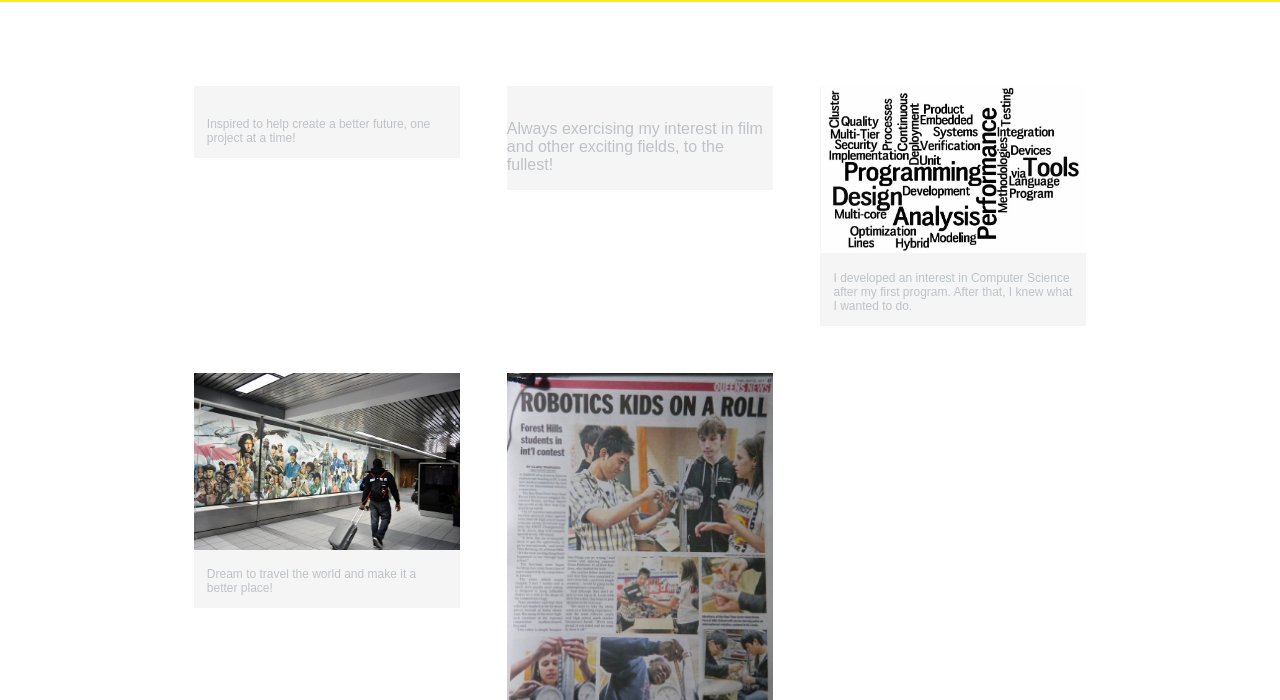
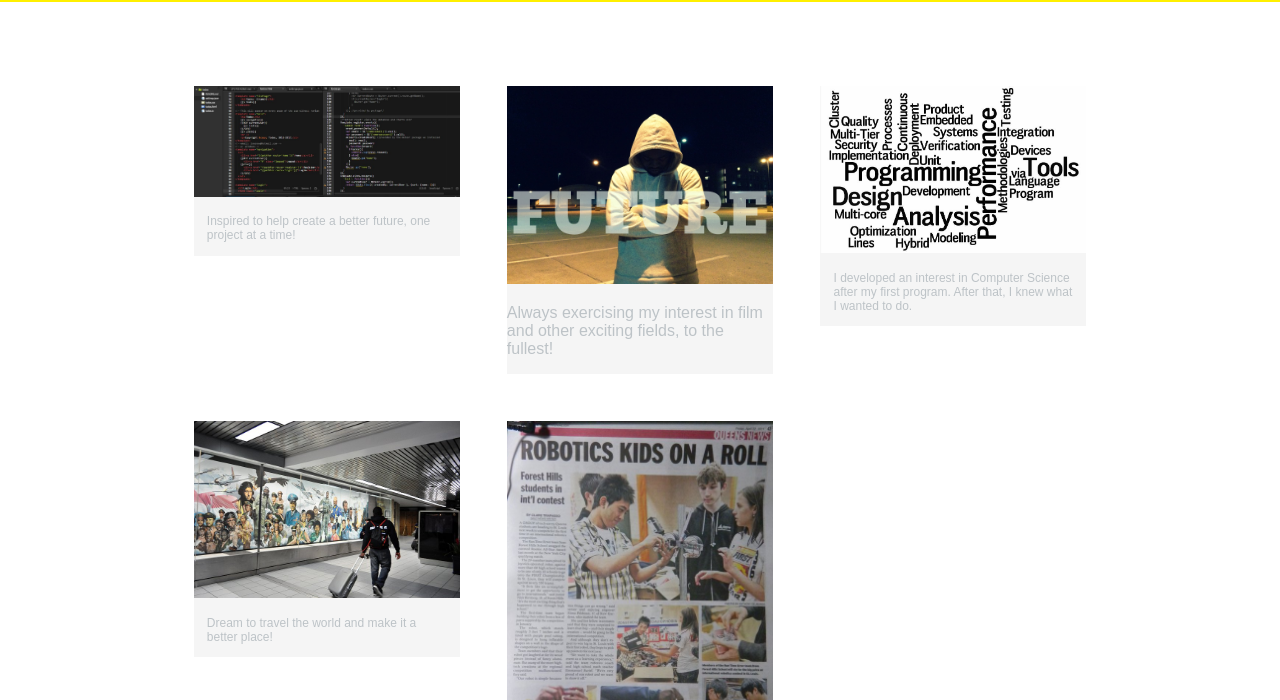
Before and after one commit to mromede/mromede.github.io, a plain HTML site: page index.html in a window 1280 px wide. Shown: the part 100-800 px from the top of the page. Drawn offline with Linux system fonts and the light colour scheme.

Commit message:
added new pictures

```diff
--- a/index.html
+++ b/index.html
@@ -30,13 +30,13 @@
           <section>
              <ul id="gallery">
                    <li>
-                  <a href="">
-                    <img src="" alt="">
+                  <a href="capture1.jpg">
+                    <img src="capture1.jpg" alt="capture1">
                     <p>Inspired to help create a better future, one project at a time!</p>
                     </a>
                 </li>
 				<li>
-                    <img src="" alt="">
+                    <img src="FUTURE_ART.jpg" alt="future_art">
                     <p>Always exercising my interest in film and other exciting fields, to the fullest!</p>
                 </li>
                    <li>
```
Also changed, not shown: about.html (+1 -0 lines), works.html (+4 -1 lines), FUTURE_ART.jpg (added), capture1.JPG (added).
